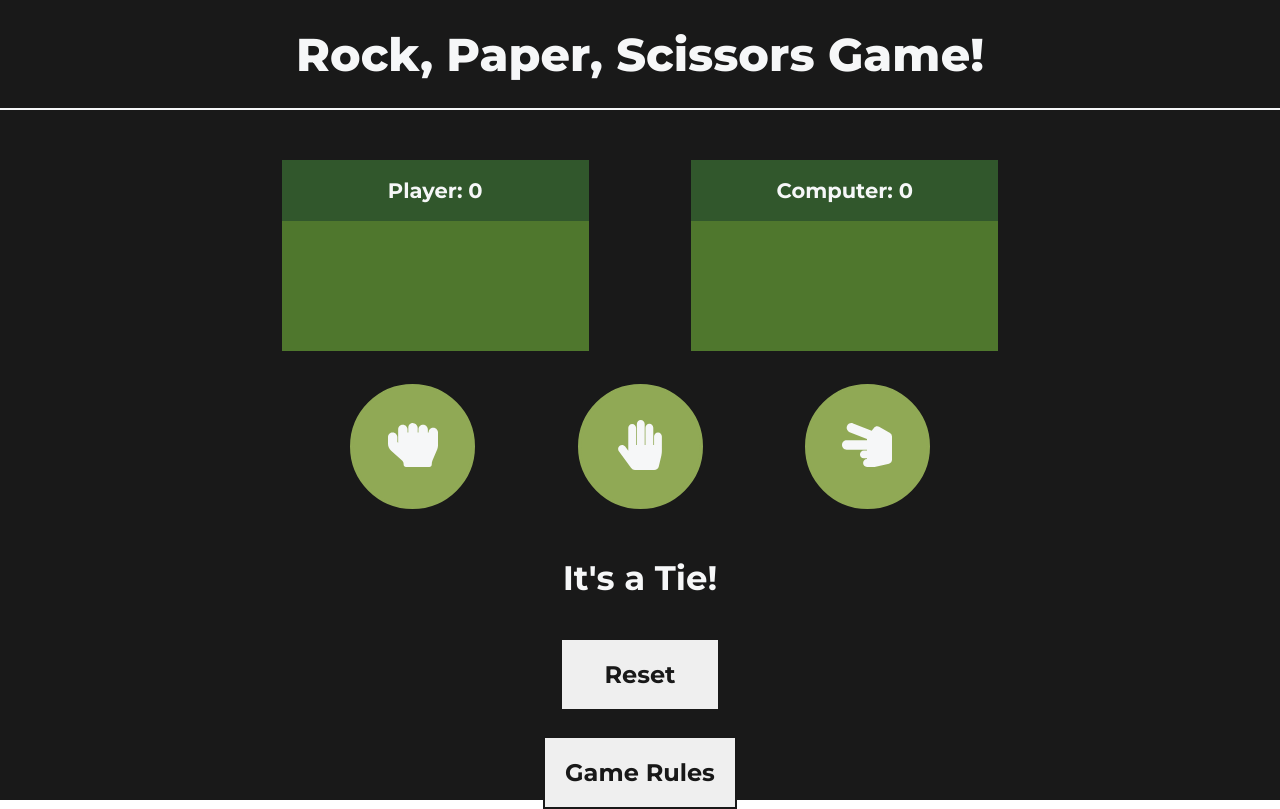
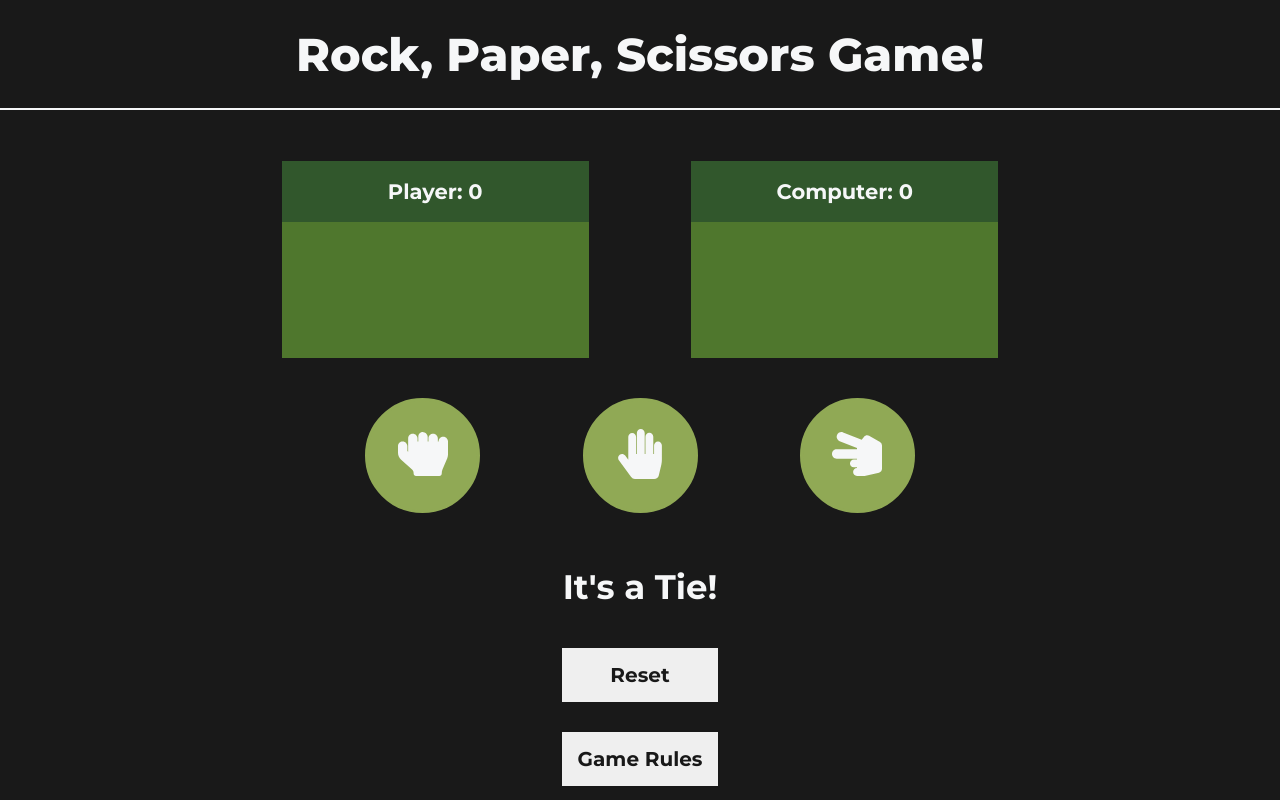
Before and after one commit to ezgsnyrt/rock-paper-scissors-game, a React (Create React App) app: page / in a window 1280 px wide. Built offline with nearby package versions, Linux system fonts and the light colour scheme.

Commit message:
make revisions in responsive design and add styles for screen sizes more than 1440px

```diff
--- a/src/App.css
+++ b/src/App.css
@@ -115,6 +115,7 @@ h2 {
   .inner-container {
     width: 100%;
     height: 100%;
+    position: static;
   }
 
   .inner-container h1 {
@@ -161,6 +162,7 @@ h2 {
   .inner-container {
     width: 100%;
     height: 100%;
+    position: static;
   }
 
   .inner-container h1 {
@@ -194,8 +196,8 @@ h2 {
   }
 
   .move-btn {
-    width: 125px;
-    height: 125px;
+    width: 115px;
+    height: 115px;
     border-radius: 50%;
     border: 3px solid #90a955;
     margin: 4%;
@@ -208,12 +210,17 @@ h2 {
 
   .btn-reset {
     min-width: 160px;
-    padding: 20px 20px;
-    font-size: 24px;
+    padding: 15px 15px;
+    font-size: 20px;
   }
 }
 
 
-/* @media only screen and (min-width:1440px) {
+@media only screen and (min-width:1440px) {
+  .inner-container {
+    width: 80%;
+    height: 85%;
+  }
 
-} */
+
+}
--- a/src/Components/Modal/Modal.css
+++ b/src/Components/Modal/Modal.css
@@ -113,6 +113,7 @@
         padding: 15px 20px;
         min-width: 160px;
         font-size: 28px;
+        position: static;
     }
 
     .modal-info p {
@@ -139,9 +140,10 @@
     }
 
     .btn-modal {
-        padding: 20px 20px;
+        padding: 15px 15px;
         min-width: 160px;
-        font-size: 24px;
+        font-size: 20px;
+        position: static;
     }
 
     .modal-info {
@@ -164,4 +166,8 @@
 
 
 
-/* @media only screen and (min-width:1440px) {} */
+@media only screen and (min-width:1440px) {
+    .modal-btn-container {
+        height: 25%;
+    }
+}
```
